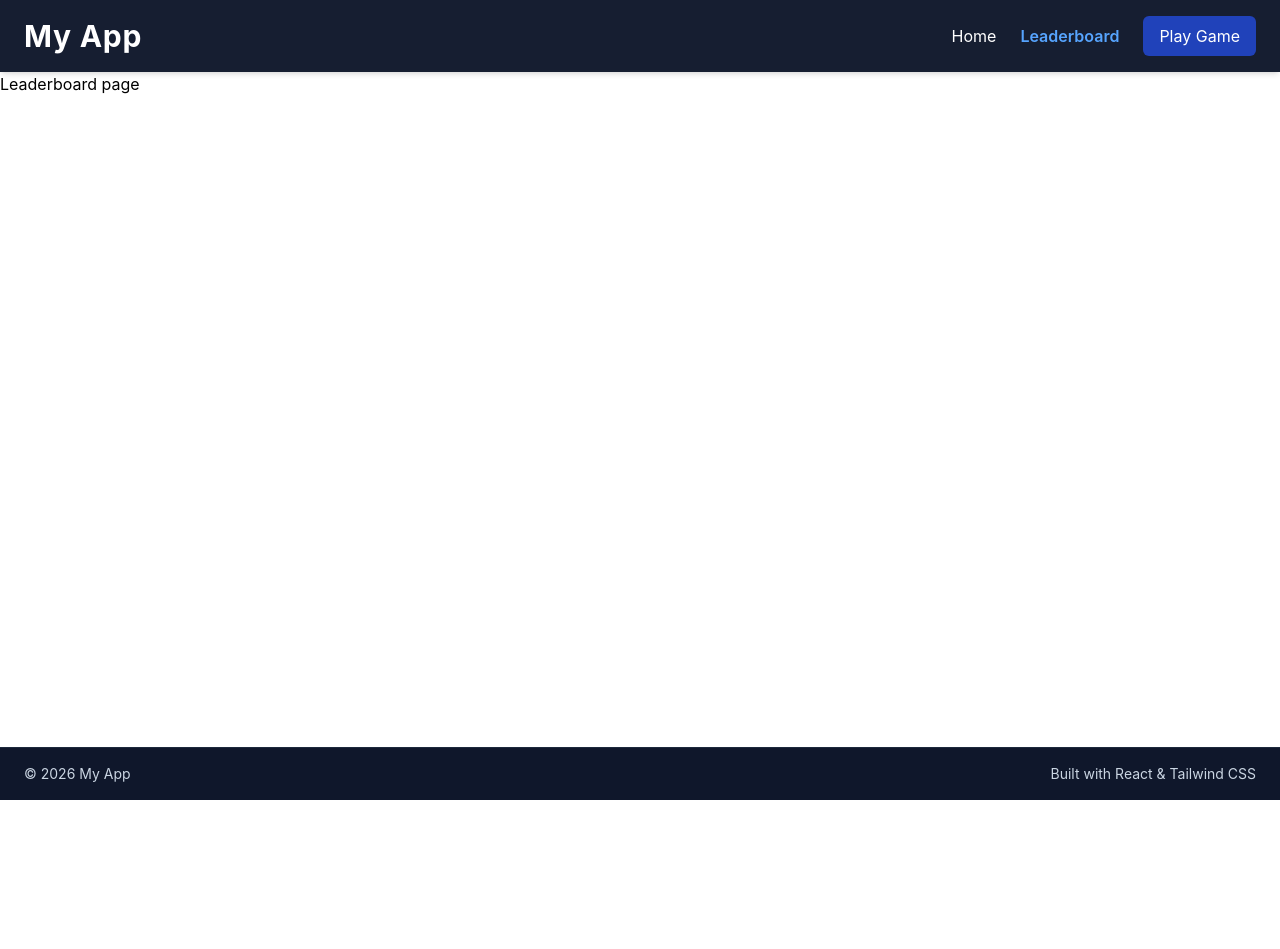
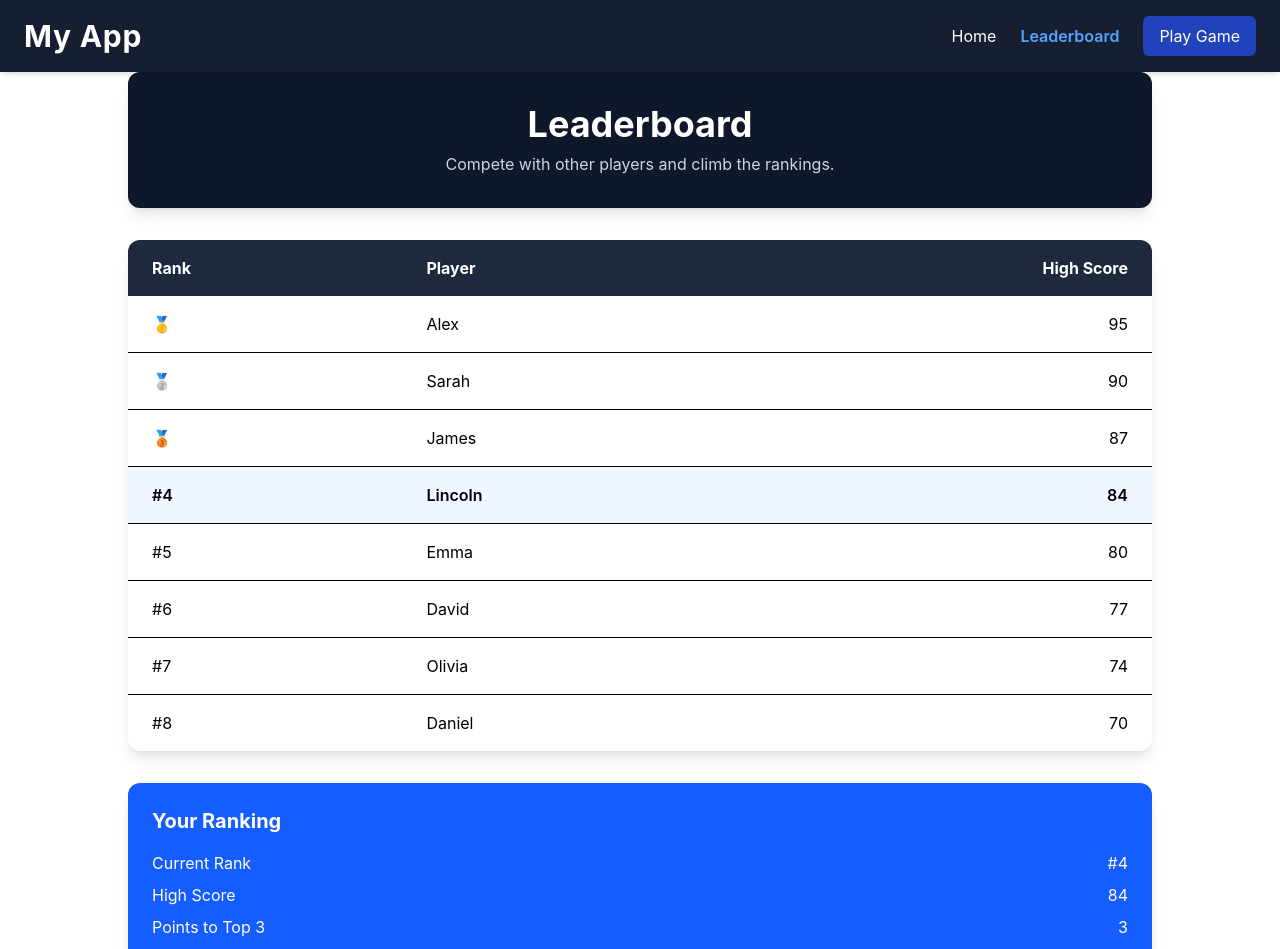
Before and after one commit to Venomerskine/waldo, a React (Vite) app: page /leaderboard in a window 1280 px wide. Shown: the top 949 px of the page. Before the commit the page ends 800 px from the top, so only its background shows below. Built offline with nearby package versions, Linux system fonts and the light colour scheme.

Commit message:
creted the leaderboard page

```diff
--- a/src/pages/leaderboard/leaderboard.jsx
+++ b/src/pages/leaderboard/leaderboard.jsx
@@ -1,7 +1,83 @@
-function Leaderboard() {
-    return (
-        <> Leaderboard page </>
-    )
+export default function Leaderboard() {
+  const players = [
+    { rank: 1, name: "Alex", score: 95 },
+    { rank: 2, name: "Sarah", score: 90 },
+    { rank: 3, name: "James", score: 87 },
+    { rank: 4, name: "Lincoln", score: 84 },
+    { rank: 5, name: "Emma", score: 80 },
+    { rank: 6, name: "David", score: 77 },
+    { rank: 7, name: "Olivia", score: 74 },
+    { rank: 8, name: "Daniel", score: 70 },
+  ];
+
+  return (
+    <div className="mx-auto max-w-5xl">
+      {/* Header */}
+      <section className="mb-8 rounded-xl bg-slate-900 p-8 text-center text-white shadow-lg">
+        <h1 className="text-4xl font-bold">Leaderboard</h1>
+        <p className="mt-2 text-slate-300">
+          Compete with other players and climb the rankings.
+        </p>
+      </section>
+
+      {/* Table */}
+      <div className="overflow-hidden rounded-xl bg-white shadow-lg">
+        <table className="w-full">
+          <thead className="bg-slate-800 text-white">
+            <tr>
+              <th className="px-6 py-4 text-left">Rank</th>
+              <th className="px-6 py-4 text-left">Player</th>
+              <th className="px-6 py-4 text-right">High Score</th>
+            </tr>
+          </thead>
+
+          <tbody>
+            {players.map((player) => (
+              <tr
+                key={player.rank}
+                className={`border-b last:border-none transition hover:bg-slate-100 ${
+                  player.name === "Lincoln"
+                    ? "bg-blue-50 font-semibold"
+                    : ""
+                }`}
+              >
+                <td className="px-6 py-4">
+                  {player.rank === 1 && "🥇"}
+                  {player.rank === 2 && "🥈"}
+                  {player.rank === 3 && "🥉"}
+                  {player.rank > 3 && `#${player.rank}`}
+                </td>
+
+                <td className="px-6 py-4">{player.name}</td>
+
+                <td className="px-6 py-4 text-right">
+                  {player.score}
+                </td>
+              </tr>
+            ))}
+          </tbody>
+        </table>
+      </div>
+
+      {/* Player Summary */}
+      <div className="mt-8 rounded-xl bg-blue-600 p-6 text-white shadow-lg">
+        <h2 className="text-xl font-bold">Your Ranking</h2>
+
+        <div className="mt-4 flex justify-between">
+          <span>Current Rank</span>
+          <span>#4</span>
+        </div>
+
+        <div className="mt-2 flex justify-between">
+          <span>High Score</span>
+          <span>84</span>
+        </div>
+
+        <div className="mt-2 flex justify-between">
+          <span>Points to Top 3</span>
+          <span>3</span>
+        </div>
+      </div>
+    </div>
+  );
 }
-
-export default Leaderboard
```
